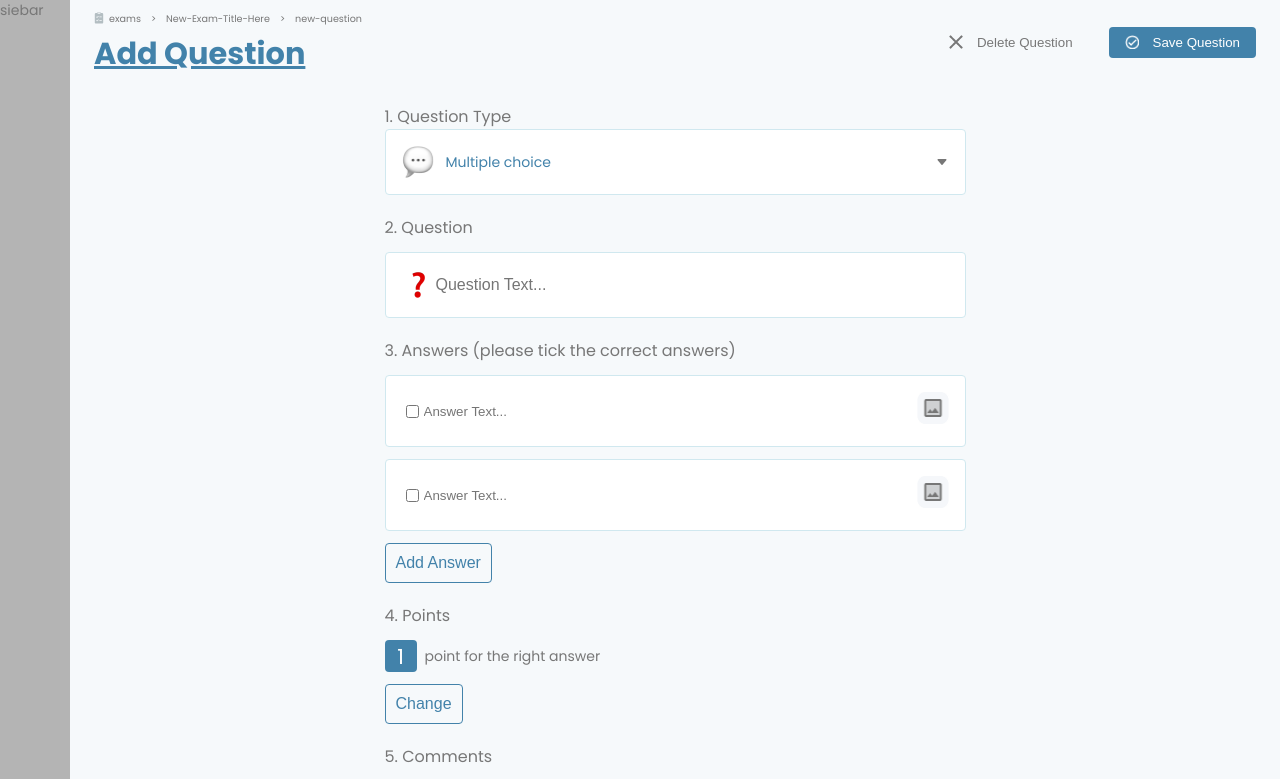
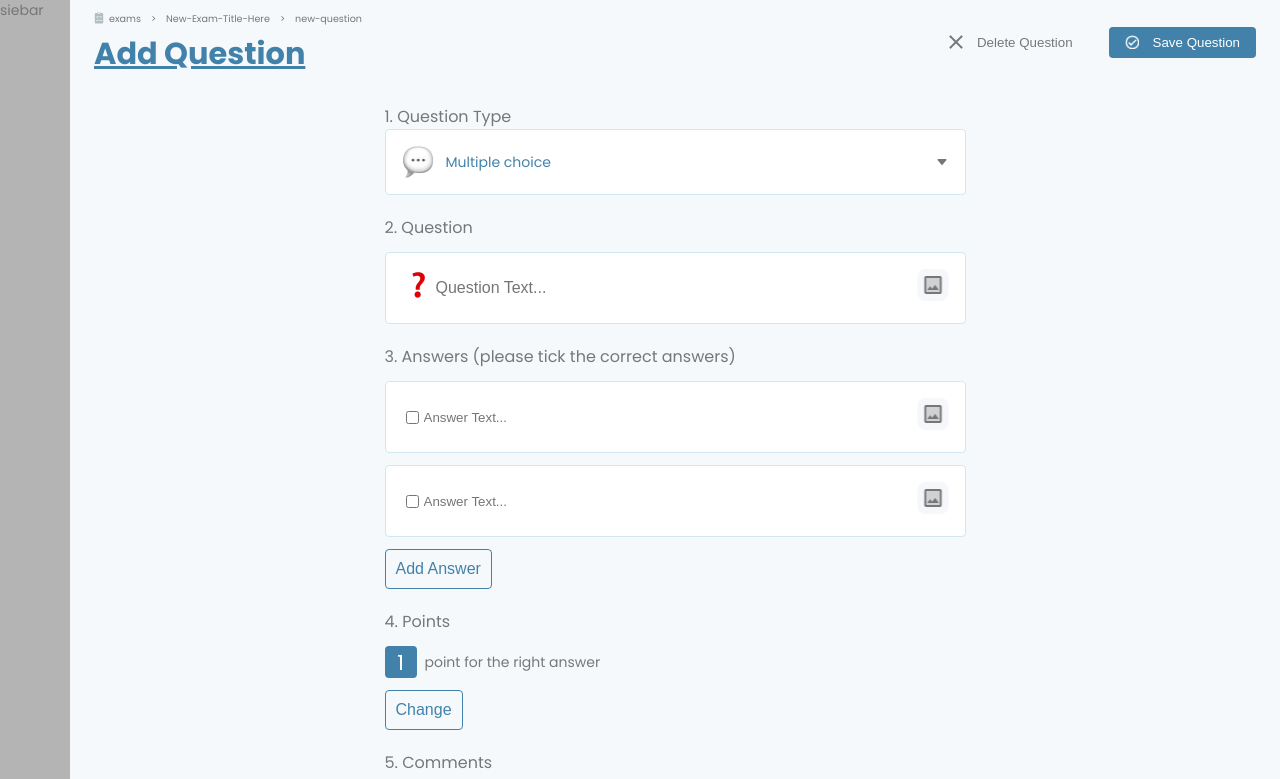
Before and after one commit to AntonKramarenko/questions-board, a React (Create React App) app: page /exams/New-Exam-Title-Here/new-question in a window 1280 px wide. Shown: the top 779 px of the page. Built offline with nearby package versions, Linux system fonts and the light colour scheme.

Commit message:
add uploader in input question

```diff
--- a/src/components/componentsUI/InputQuestion/InputQuestion.scss
+++ b/src/components/componentsUI/InputQuestion/InputQuestion.scss
@@ -2,15 +2,24 @@
 @import '../../../styles/main.scss';
 
 .inputQuestion{
-display: flex;
+    display: flex;
+    flex-direction: column;
 padding: 16px;
 background-color: $color-primary-ligth;
 border:$border ;
 border-radius: $radius;
 
-img{
-    width: 32px;
-    height: 32px;
+&__header{
+    display: flex;
+
+    img{
+        width: 32px;
+        height: 32px;
+    }
+
+    input[type=file]{
+        display: none;
+    }
 }
 
 input{
--- a/src/components/componentsUI/InputQuestion/InputQuestion.tsx
+++ b/src/components/componentsUI/InputQuestion/InputQuestion.tsx
@@ -1,13 +1,37 @@
-import React from 'react'
+import React, { useState } from 'react'
 import './InputQuestion.scss'
 import QuestionLogo from '../../../assets/img/question.png'
+import InputLogo from '../../../assets/icons/mountain.png'
+import { SelectImagesBox } from '../SelectImagesBox'
 
 export const InputQuestion = () => {
+  const [selectImages,setSelectImages] = useState<string[]>([])
+
+  const readFile = (event:any) => {
+    if(event.target.files) {
+      const fileArr = Array.from(event.target.files).map((file:any) => URL.createObjectURL(file))
+      setSelectImages([...selectImages,...fileArr])
+
+      revokeEventFiles(event.target.files)
+    }
+  }
+
+const revokeEventFiles =(files:any) =>{
+    Array.from(files).map((file:any) => URL.revokeObjectURL(file))
+}
+
+
   return (
     <div className='inputQuestion'>
-
-        <img src={QuestionLogo} alt="" />
+      <div className="inputQuestion__header">
+        <img src={QuestionLogo} alt='' />
         <input placeholder='Question Text...' required />
+        <input type="file" id={`file-uploader-question`} multiple onChange={(e)=> readFile(e)}/>
+            <label htmlFor={`file-uploader-question`}>
+              <img src={InputLogo} alt="" />
+        </label>
+      </div>
+      {selectImages.length>0  && <SelectImagesBox images={selectImages}/>}
     </div>
   )
 }
--- a/src/components/componentsUI/SelectImgQuestion/SelectImgQuestion.scss
+++ b/src/components/componentsUI/SelectImgQuestion/SelectImgQuestion.scss
@@ -7,9 +7,10 @@
     margin: 16px;
     border: $border;
     border-radius: $radius;
-
+    overflow: hidden;
 
     img{
+        object-fit:contain;
         width: 100%;
         height: auto;
     }
--- a/src/components/componentsUI/UniversalInput/UniversalInput.tsx
+++ b/src/components/componentsUI/UniversalInput/UniversalInput.tsx
@@ -6,7 +6,7 @@ interface IUniversalInput{
   placeholder: string,
   selectImages:string[],
   setSelectImages:([]) => void,
-  id?: string
+  id: string
 }
 
 export const UniversalInput:React.FC<IUniversalInput> = ({placeholder, selectImages,setSelectImages,id}) => {
```
